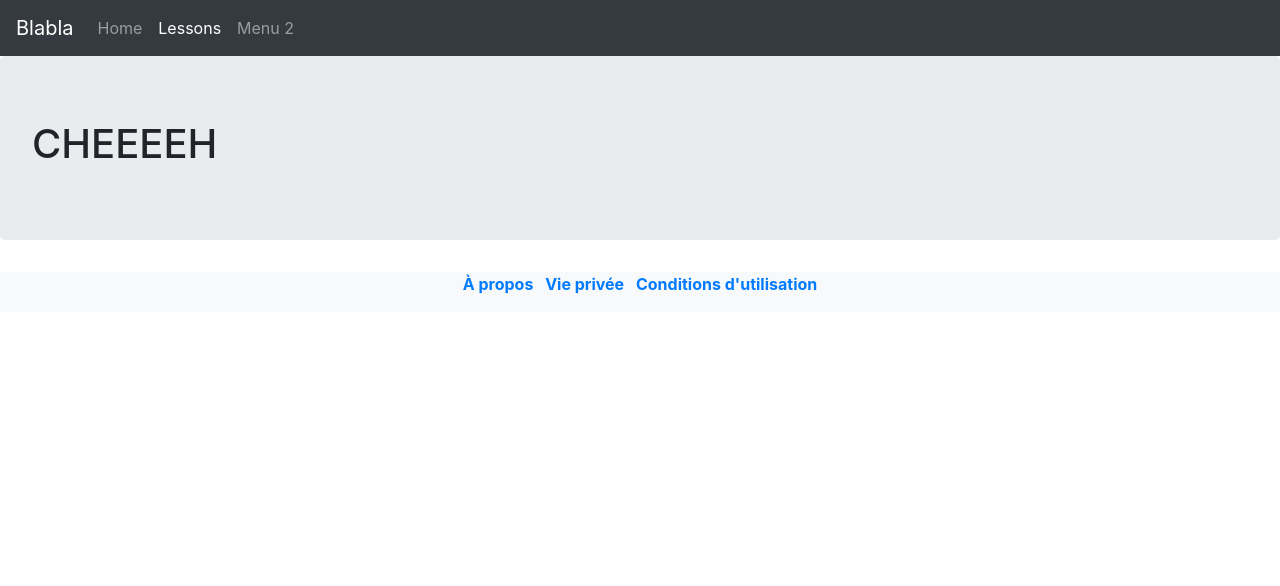
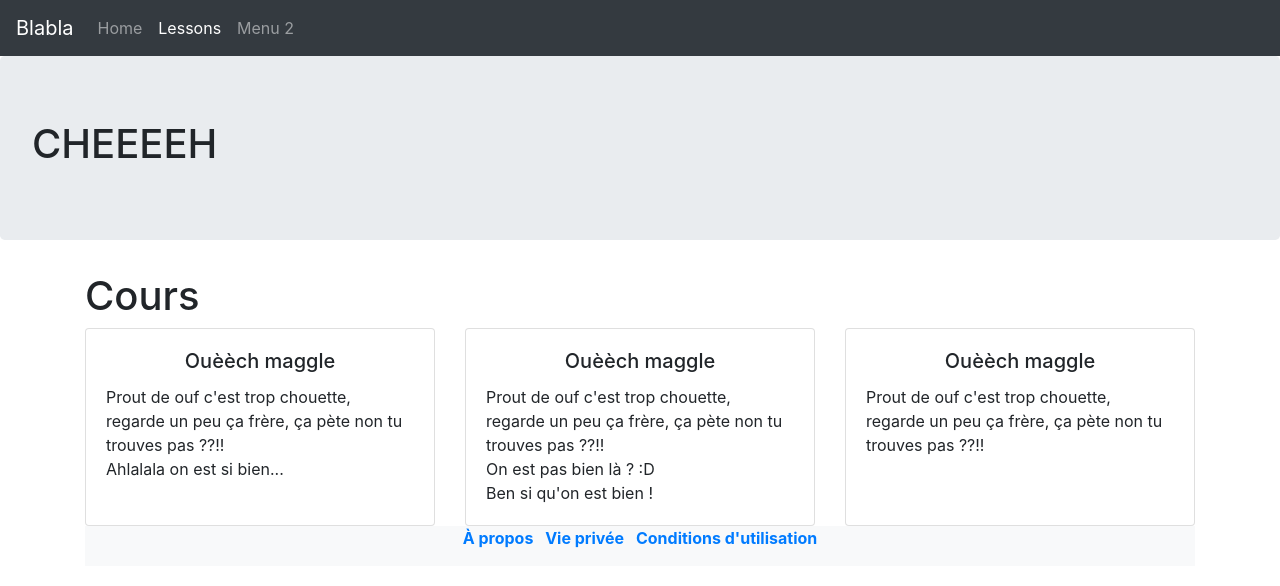
Before and after one commit to AgathePons/bootstrap_test, a plain HTML site: page lessons.html in a window 1280 px wide. Drawn offline with nearby package versions, Linux system fonts and the light colour scheme.

Commit message:
adding content to lessons.html

```diff
--- a/lessons.html
+++ b/lessons.html
@@ -45,11 +45,52 @@
 
   </div>
   <div class="container">
-
-
-
-
-  </div>
+    <div class="row">
+        <div class="col">
+            <h1>Cours</h1>
+        </div>
+    </div>
+    <div class="row">
+      <div class="col-12 col-lg-4 mb-3 mb-lg-0 d-flex align-items-stretch">
+        <div class="card">
+          <div class="card-body">
+            <h5 class="card-title text-lg-center">
+              Ouèèch maggle
+            </h5>
+            <p class="card-text">
+              Prout de ouf c'est trop chouette, regarde un peu ça frère, ça pète non tu trouves pas ??!!<br />
+              Ahlalala on est si bien...
+            </p>
+          </div>
+        </div>
+      </div>
+      <div class="col-12 col-lg-4 mb-3 mb-lg-0 d-flex align-items-stretch">
+        <div class="card">
+          <div class="card-body">
+            <h5 class="card-title text-lg-center">
+              Ouèèch maggle
+            </h5>
+            <p class="card-text">
+              Prout de ouf c'est trop chouette, regarde un peu ça frère, ça pète non tu trouves pas ??!!<br />
+              On est pas bien là ? :D<br />
+              Ben si qu'on est bien !
+            </p>
+          </div>
+        </div>
+      </div>
+      <div class="col-12 col-lg-4 mb-3 mb-lg-0 d-flex align-items-stretch">
+        <div class="card">
+          <div class="card-body">
+            <h5 class="card-title text-lg-center">
+              Ouèèch maggle
+            </h5>
+            <p class="card-text">
+              Prout de ouf c'est trop chouette, regarde un peu ça frère, ça pète non tu trouves pas ??!!
+            </p>
+          </div>
+        </div>
+      </div>
+    </div>
   <div class="container-fluid">
     <div class="row bg-light">
       <div class="col">
```
